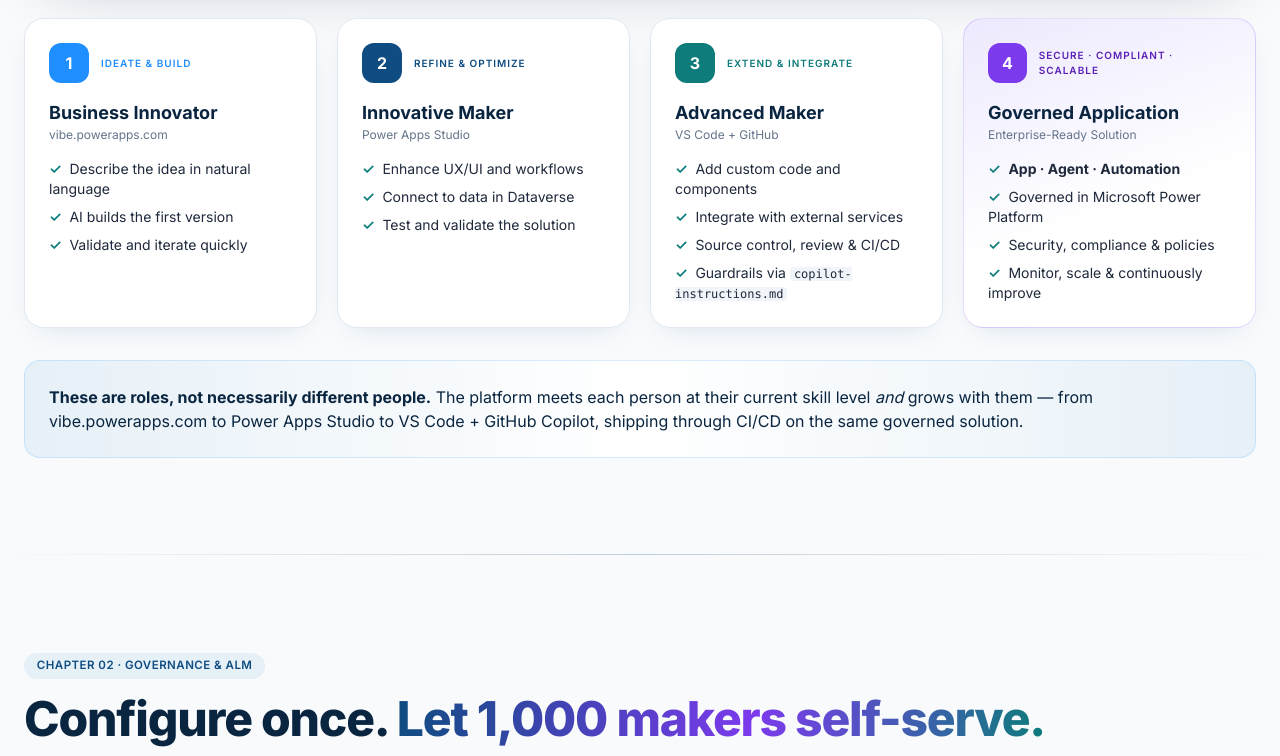
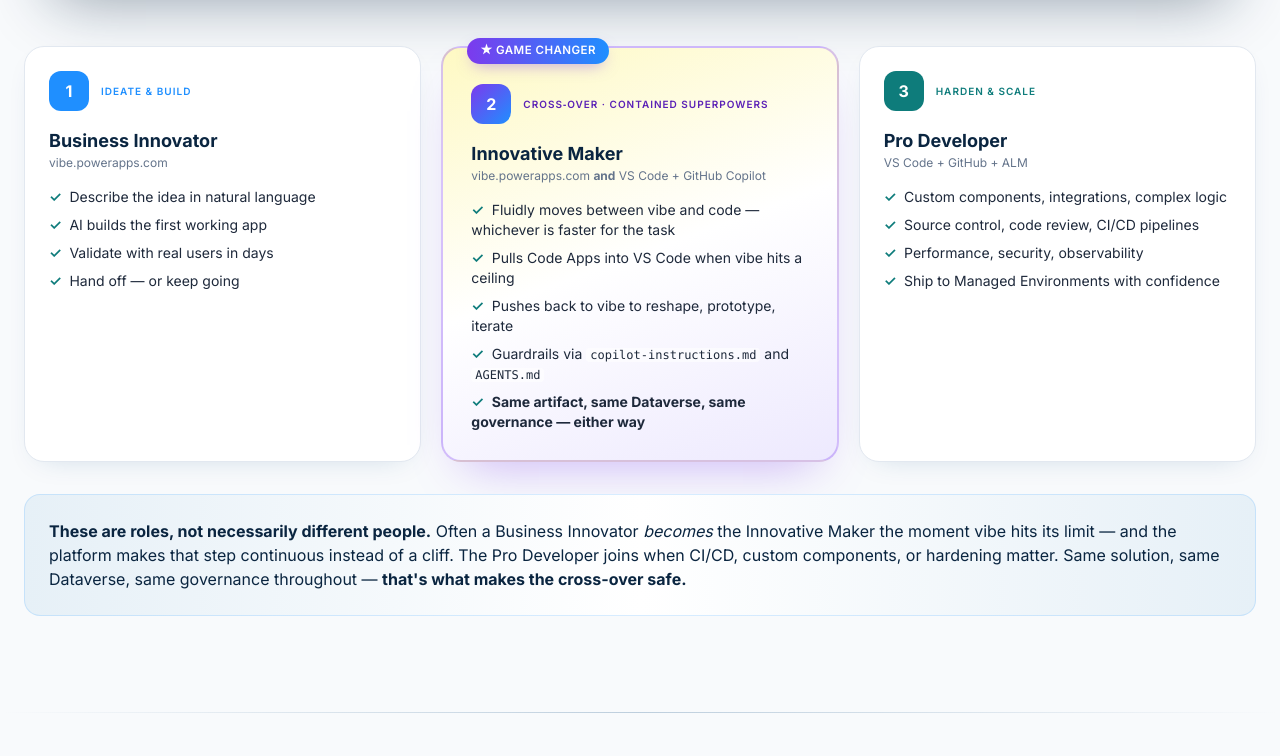
Before and after one commit to martycarreras-psnl/powerapps-codeapps-advantage, a plain HTML site: page index.html in a window 1280 px wide. Shown: the part 2568-3324 px from the top of the page. Drawn offline with nearby package versions, Linux system fonts and the light colour scheme.

Commit message:
Maturity model: spotlight Innovative Maker as the cross-over game changer
- Restructure Chapter 01 from 4 sequential steps (Innovator -> Maker ->
  Advanced Maker -> Governed App) to 3 personas with the Innovative Maker
  as the centerpiece
- Business Innovator stays in vibe.powerapps.com
- Innovative Maker fluidly moves between vibe.powerapps.com AND VS Code
  + GitHub Copilot — the cross-over persona with 'incredible but
  contained and controlled superpowers'
- Pro Developer hardens, ships through CI/CD
- Visually elevate the middle card (Game Changer ribbon, gradient border,
  larger shadow) to match the narrative
- Drop the separate 'Governed Application' card — governance is
  emphasized as a property of the platform spanning all 3 stages, not a
  separate role

```diff
--- a/index.html
+++ b/index.html
@@ -321,21 +321,23 @@
   <div class="reveal">
     <span class="pill pill-light">Chapter 01 &middot; Maturity Model</span>
     <h2 class="mt-4 text-3xl md:text-5xl font-extrabold tracking-tight text-ink-800">
-      One solution. Every persona. <span class="grad-text-dark">One governed pipeline.</span>
+      The Innovative Maker is the <span class="grad-text-dark">game changer.</span>
     </h2>
     <p class="mt-4 max-w-3xl text-lg text-slate-600">
-      Code Apps create a single governed pipeline where one solution matures from idea to
-      enterprise-ready &mdash; same data model, same security, same ALM &mdash; even as the front-end
-      form factor evolves from natural language to canvas to code. <strong>Often the same human evolves through every stage.</strong>
+      Business Innovators start in <strong>vibe.powerapps.com</strong> &mdash; describe an idea, ship a working app.
+      Pro Developers ship in <strong>VS Code + GitHub Copilot</strong> with full CI/CD.
+      In between sits the persona that breaks the old ceiling:
+      the <strong>Innovative Maker</strong>, who fluidly moves between vibe.powerapps.com and VS Code &mdash;
+      <em>given incredible AI superpowers, but contained and controlled by the platform.</em>
     </p>
   </div>
 
   <figure class="visual mt-10 reveal">
-    <img src="images/personas.png" alt="How Different Personas Work Together — Business Innovator, Citizen Developer, Professional Developer, Final Governed Application" />
-    <figcaption>From idea to impact — each persona adds value, and together they deliver secure, scalable solutions.</figcaption>
+    <img src="images/personas.png" alt="The Innovative Maker as the cross-over persona between vibe.powerapps.com and VS Code + GitHub Copilot, with Business Innovators upstream and Pro Developers downstream — all governed by the Power Platform" />
+    <figcaption>Business Innovators ideate &middot; Innovative Makers cross over &middot; Pro Developers harden &middot; Power Platform governs every stage.</figcaption>
   </figure>
 
-  <div class="mt-12 grid md:grid-cols-2 lg:grid-cols-4 gap-5">
+  <div class="mt-12 grid md:grid-cols-3 gap-5">
     <article class="card p-6 reveal">
       <div class="flex items-center gap-3">
         <div class="w-10 h-10 rounded-xl bg-azure-500 text-white grid place-items-center font-bold">1</div>
@@ -345,52 +347,43 @@
       <div class="text-xs text-slate-500">vibe.powerapps.com</div>
       <ul class="mt-4 text-sm space-y-2">
         <li class="check">Describe the idea in natural language</li>
-        <li class="check">AI builds the first version</li>
-        <li class="check">Validate and iterate quickly</li>
+        <li class="check">AI builds the first working app</li>
+        <li class="check">Validate with real users in days</li>
+        <li class="check">Hand off &mdash; or keep going</li>
       </ul>
     </article>
 
-    <article class="card p-6 reveal">
-      <div class="flex items-center gap-3">
-        <div class="w-10 h-10 rounded-xl bg-ink-700 text-white grid place-items-center font-bold">2</div>
-        <span class="text-[10px] font-semibold uppercase tracking-widest text-ink-700">Refine &amp; Optimize</span>
+    <article class="card p-7 reveal relative" style="background:linear-gradient(160deg,#fef9c3 0%,#fff 50%, #ede9fe 100%); border:2px solid rgba(124,58,237,0.30); box-shadow: 0 24px 48px -24px rgba(124,58,237,0.40);">
+      <div class="absolute -top-3 left-6">
+        <span class="pill" style="background:linear-gradient(90deg,#7C3AED,#1F8FFF); color:#fff; box-shadow:0 6px 16px -6px rgba(124,58,237,0.5);">★ Game Changer</span>
+      </div>
+      <div class="flex items-center gap-3 mt-2">
+        <div class="w-10 h-10 rounded-xl bg-gradient-to-br from-plum-600 to-azure-500 text-white grid place-items-center font-bold">2</div>
+        <span class="text-[10px] font-semibold uppercase tracking-widest text-plum-700">Cross&#8209;Over &middot; Contained Superpowers</span>
       </div>
       <h3 class="mt-4 font-bold text-ink-800 text-lg">Innovative Maker</h3>
-      <div class="text-xs text-slate-500">Power Apps Studio</div>
+      <div class="text-xs text-slate-500">vibe.powerapps.com <strong>and</strong> VS Code + GitHub Copilot</div>
       <ul class="mt-4 text-sm space-y-2">
-        <li class="check">Enhance UX/UI and workflows</li>
-        <li class="check">Connect to data in Dataverse</li>
-        <li class="check">Test and validate the solution</li>
+        <li class="check">Fluidly moves between vibe and code &mdash; whichever is faster for the task</li>
+        <li class="check">Pulls Code Apps into VS Code when vibe hits a ceiling</li>
+        <li class="check">Pushes back to vibe to reshape, prototype, iterate</li>
+        <li class="check">Guardrails via <code class="bg-white/60 px-1 rounded text-xs">copilot-instructions.md</code> and <code class="bg-white/60 px-1 rounded text-xs">AGENTS.md</code></li>
+        <li class="check"><strong>Same artifact, same Dataverse, same governance &mdash; either way</strong></li>
       </ul>
     </article>
 
     <article class="card p-6 reveal">
       <div class="flex items-center gap-3">
         <div class="w-10 h-10 rounded-xl bg-teal-600 text-white grid place-items-center font-bold">3</div>
-        <span class="text-[10px] font-semibold uppercase tracking-widest text-teal-600">Extend &amp; Integrate</span>
+        <span class="text-[10px] font-semibold uppercase tracking-widest text-teal-600">Harden &amp; Scale</span>
       </div>
-      <h3 class="mt-4 font-bold text-ink-800 text-lg">Advanced Maker</h3>
-      <div class="text-xs text-slate-500">VS Code + GitHub</div>
+      <h3 class="mt-4 font-bold text-ink-800 text-lg">Pro Developer</h3>
+      <div class="text-xs text-slate-500">VS Code + GitHub + ALM</div>
       <ul class="mt-4 text-sm space-y-2">
-        <li class="check">Add custom code and components</li>
-        <li class="check">Integrate with external services</li>
-        <li class="check">Source control, review &amp; CI/CD</li>
-        <li class="check">Guardrails via <code class="bg-slate-100 px-1 rounded text-xs">copilot-instructions.md</code></li>
-      </ul>
-    </article>
-
-    <article class="card p-6 reveal" style="background:linear-gradient(160deg,#ede9fe 0%,#ffffff 60%); border-color:rgba(124,58,237,0.18);">
-      <div class="flex items-center gap-3">
-        <div class="w-10 h-10 rounded-xl bg-plum-600 text-white grid place-items-center font-bold">4</div>
-        <span class="text-[10px] font-semibold uppercase tracking-widest text-plum-700">Secure · Compliant · Scalable</span>
-      </div>
-      <h3 class="mt-4 font-bold text-ink-800 text-lg">Governed Application</h3>
-      <div class="text-xs text-slate-500">Enterprise-Ready Solution</div>
-      <ul class="mt-4 text-sm space-y-2">
-        <li class="check"><strong>App · Agent · Automation</strong></li>
-        <li class="check">Governed in Microsoft Power Platform</li>
-        <li class="check">Security, compliance &amp; policies</li>
-        <li class="check">Monitor, scale &amp; continuously improve</li>
+        <li class="check">Custom components, integrations, complex logic</li>
+        <li class="check">Source control, code review, CI/CD pipelines</li>
+        <li class="check">Performance, security, observability</li>
+        <li class="check">Ship to Managed Environments with confidence</li>
       </ul>
     </article>
   </div>
@@ -398,9 +391,10 @@
   <div class="mt-8 p-6 rounded-2xl bg-gradient-to-r from-mist via-white to-mist border border-azure-300/30 reveal">
     <p class="text-sm md:text-base text-ink-800">
       <strong>These are roles, not necessarily different people.</strong>
-      The platform meets each person at their current skill level <em>and</em> grows with them &mdash;
-      from vibe.powerapps.com to Power Apps Studio to VS Code + GitHub Copilot, shipping through CI/CD
-      on the same governed solution.
+      Often a Business Innovator <em>becomes</em> the Innovative Maker the moment vibe hits its limit &mdash;
+      and the platform makes that step continuous instead of a cliff.
+      The Pro Developer joins when CI/CD, custom components, or hardening matter.
+      Same solution, same Dataverse, same governance throughout &mdash; <strong>that's what makes the cross-over safe.</strong>
     </p>
   </div>
 </section>
```
